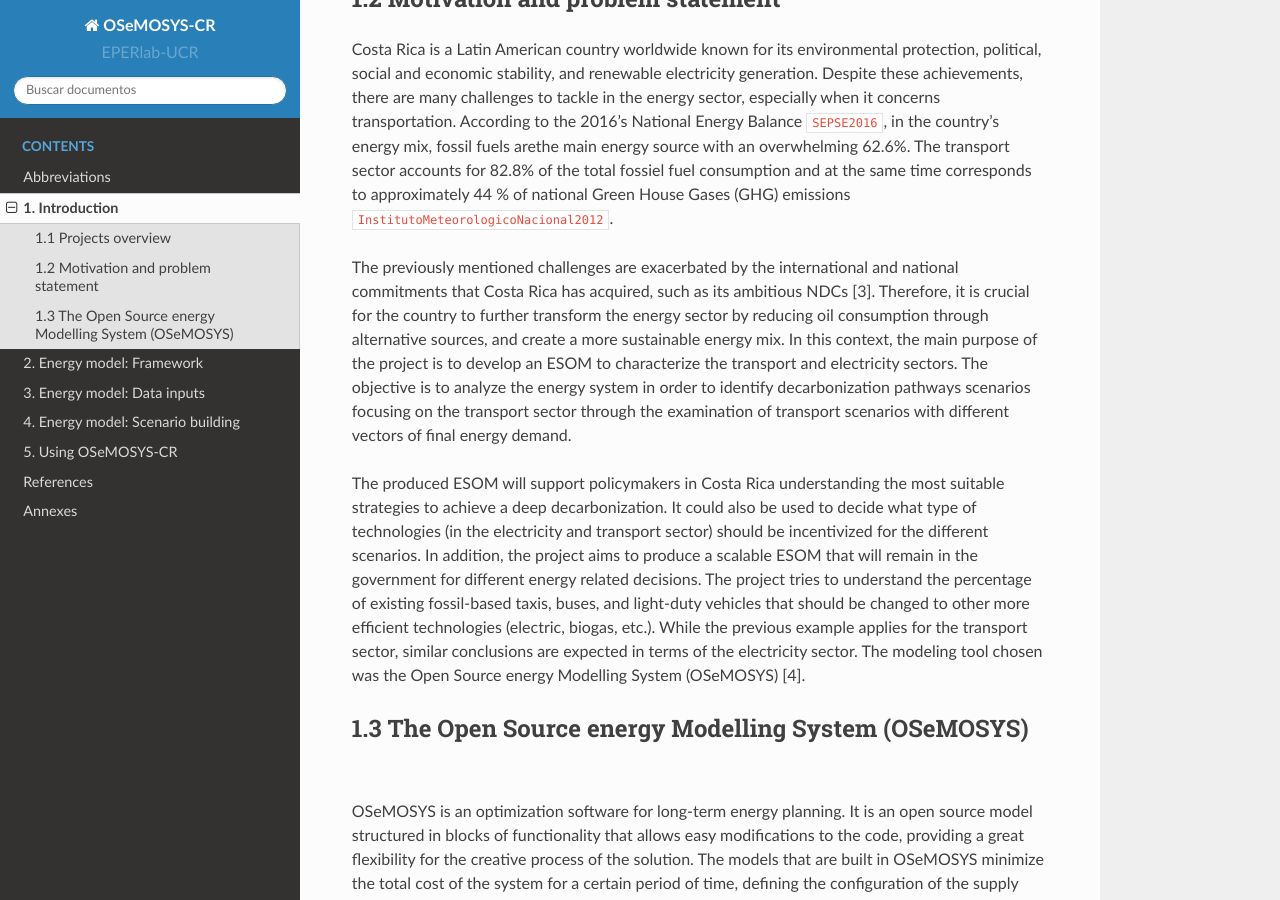
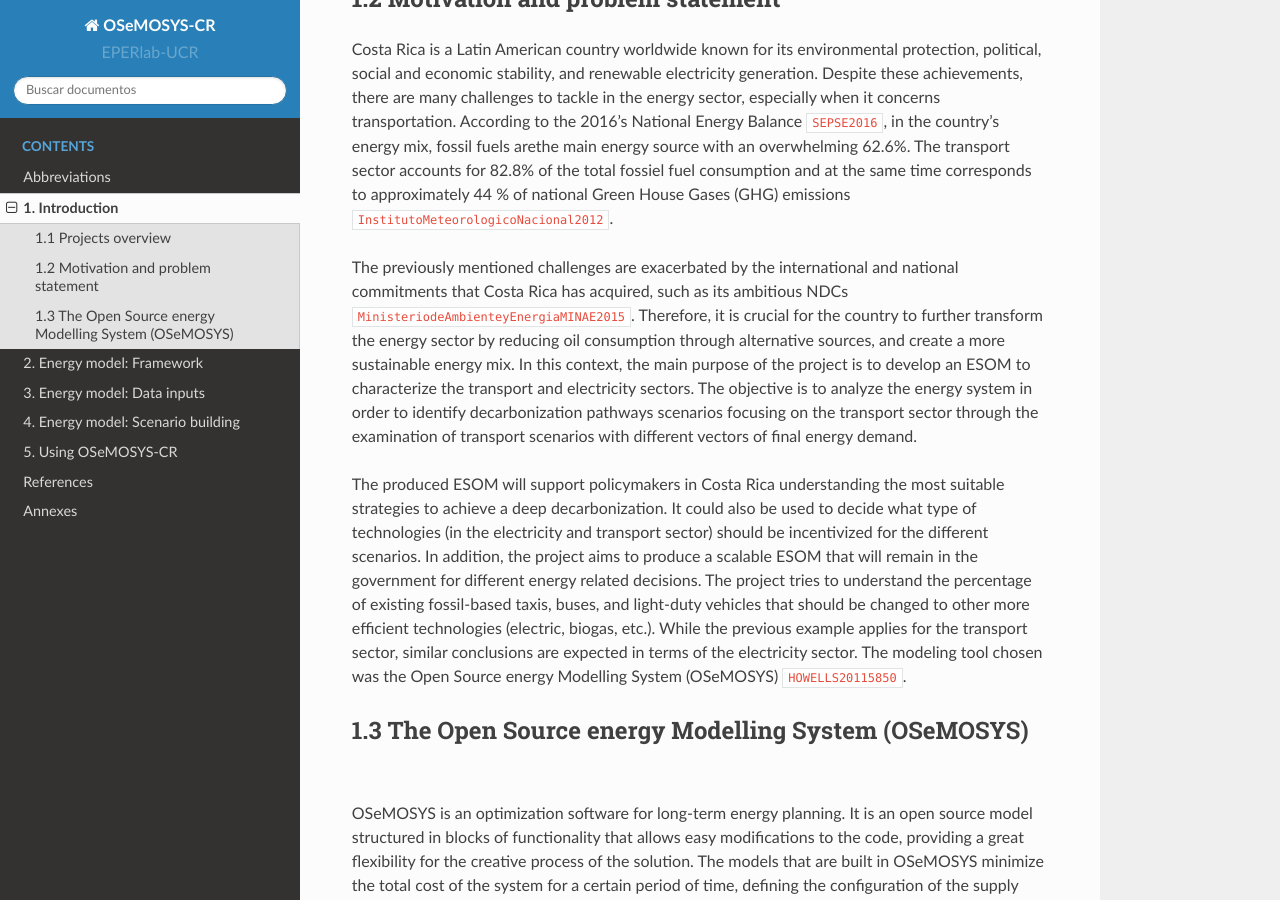
Before and after one commit to EPERLab/OSeMOSYS-CR, a Sphinx documentation site: the page built from docs/01Introduction.rst, in a window 1280 px wide and 900 px high, scrolled down 1148 px. Built offline with Sphinx 7.4.7 and the Read the Docs theme 2.0.0, drawn with Linux system fonts in a browser that asks for light colours; formulas are drawn with MathJax 3; cross-references to code outside the pages are shown as plain code.

Commit message:
Update 01Introduction.rst

```diff
--- a/docs/01Introduction.rst
+++ b/docs/01Introduction.rst
@@ -23,9 +23,9 @@ This is the first released version of OSeMOSYS-CR, however the model is expected
 
 Costa Rica is a Latin American country worldwide known for its environmental protection, political, social and economic stability, and renewable electricity generation. Despite these achievements, there are many challenges to tackle in the energy sector, especially when it concerns transportation. According to the 2016’s National Energy Balance :cite:`SEPSE2016`, in the country’s energy mix, fossil fuels arethe main energy source with an overwhelming 62.6%. The transport sector accounts for 82.8% of the total fossiel fuel consumption and at the same time corresponds to approximately 44 % of national Green House Gases (GHG) emissions :cite:`InstitutoMeteorologicoNacional2012`.
 
-The previously mentioned challenges are exacerbated by the international and national commitments that Costa Rica has acquired, such as its ambitious NDCs [3]. Therefore, it is crucial for the country to further transform the energy sector by reducing oil consumption through alternative sources, and create a more sustainable energy mix. In this context, the main purpose of the project is to develop an ESOM to characterize the transport and electricity sectors. The objective is to analyze the energy system in order to identify decarbonization pathways scenarios focusing on the transport sector through the examination of transport scenarios with different vectors of final energy demand.
+The previously mentioned challenges are exacerbated by the international and national commitments that Costa Rica has acquired, such as its ambitious NDCs :cite:`MinisteriodeAmbienteyEnergiaMINAE2015`. Therefore, it is crucial for the country to further transform the energy sector by reducing oil consumption through alternative sources, and create a more sustainable energy mix. In this context, the main purpose of the project is to develop an ESOM to characterize the transport and electricity sectors. The objective is to analyze the energy system in order to identify decarbonization pathways scenarios focusing on the transport sector through the examination of transport scenarios with different vectors of final energy demand.
 
-The produced ESOM will support policymakers in Costa Rica understanding the most suitable strategies to achieve a deep decarbonization. It could also be used to decide what type of technologies (in the electricity and transport sector) should be incentivized for the different scenarios. In addition, the project aims to produce a scalable ESOM that will remain in the government for different energy related decisions. The project tries to understand the percentage of existing fossil-based taxis, buses, and light-duty vehicles that should be changed to other more efficient technologies (electric, biogas, etc.). While the previous example applies for the transport sector, similar conclusions are expected in terms of the electricity sector. The modeling tool chosen was the Open Source energy Modelling System (OSeMOSYS) [4].
+The produced ESOM will support policymakers in Costa Rica understanding the most suitable strategies to achieve a deep decarbonization. It could also be used to decide what type of technologies (in the electricity and transport sector) should be incentivized for the different scenarios. In addition, the project aims to produce a scalable ESOM that will remain in the government for different energy related decisions. The project tries to understand the percentage of existing fossil-based taxis, buses, and light-duty vehicles that should be changed to other more efficient technologies (electric, biogas, etc.). While the previous example applies for the transport sector, similar conclusions are expected in terms of the electricity sector. The modeling tool chosen was the Open Source energy Modelling System (OSeMOSYS) :cite:`HOWELLS20115850`.
 
 1.3 The Open Source energy Modelling System (OSeMOSYS)
 +++++++++
```
